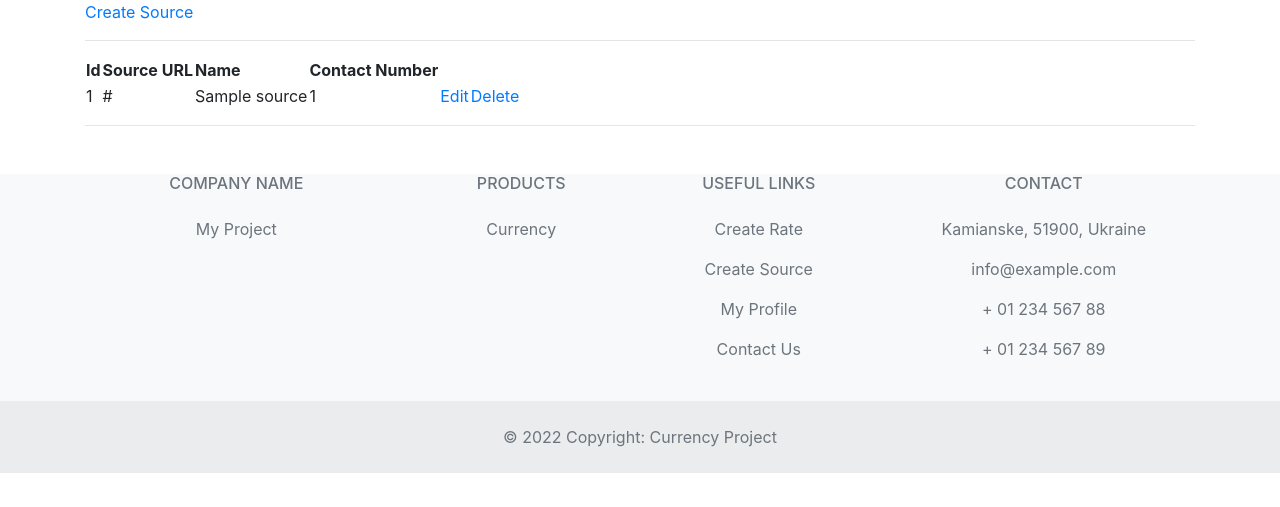
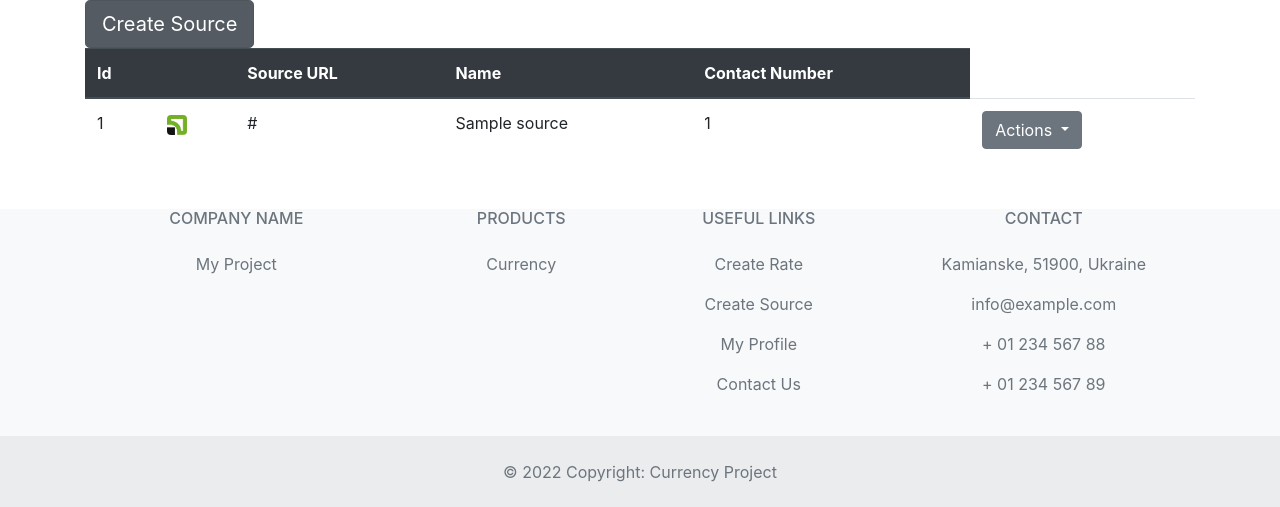
Before and after one commit to MariiaPidisko/Currency, a Django app: page /currency/source/list/ in a window 1280 px wide. Shown: the part 70-577 px from the top of the page. Run offline with Django 4.2, Linux system fonts and the light colour scheme; tables that the repository leaves empty hold one stand-in row (values such as "Sample post").

Commit message:
HomeWork12:Some changes in bootstrap. Added logo for the model Source.

```diff
--- a/app/accounts/templates/my_profile.html
+++ b/app/accounts/templates/my_profile.html
@@ -4,7 +4,9 @@
 
 {% block content %}
     <div>My Profile</div>
-    <form method="post">
+    <img src="{{ request.user.avatar_url }}" width="150" height="150" class="rounded">
+
+    <form method="post" enctype="multipart/form-data">
     {% csrf_token %}
     {{ form|crispy }}
     <button type="submit">Update Profile</button>
--- a/app/accounts/views.py
+++ b/app/accounts/views.py
@@ -15,6 +15,7 @@ class MyProfile(LoginRequiredMixin, UpdateView):
     fields = (
         'first_name',
         'last_name',
+        'avatar',
     )
 
     def get_object(self, queryset=None):
--- a/app/currency/templates/base.html
+++ b/app/currency/templates/base.html
@@ -20,6 +20,9 @@
     {% endblock content %}
 </div>
 
+<script src="https://cdn.jsdelivr.net/npm/jquery@3.5.1/dist/jquery.slim.min.js"
+        integrity="sha384-DfXdz2htPH0lsSSs5nCTpuj/zy4C+OGpamoFVy38MVBnE+IbbVYUew+OrCXaRkfj"
+        crossorigin="anonymous"></script>
 <script src="https://cdn.jsdelivr.net/npm/bootstrap@4.6.1/dist/js/bootstrap.bundle.min.js"
         integrity="sha384-fQybjgWLrvvRgtW6bFlB7jaZrFsaBXjsOMm/tB9LTS58ONXgqbR9W8oWht/amnpF"
         crossorigin="anonymous"></script>
--- a/app/currency/templates/includes/navbar.html
+++ b/app/currency/templates/includes/navbar.html
@@ -1,3 +1,5 @@
+{% load static %}
+
 <nav class="navbar navbar-expand-lg navbar-light bg-light">
     <button class="navbar-toggler" type="button" data-bs-toggle="collapse" data-bs-target="#navbarText"
             aria-controls="navbarText" aria-expanded="false" aria-label="Toggle navigation">
@@ -24,6 +26,12 @@
 
         <span class="navbar-text">
         {% if request.user.is_authenticated %}
+            {% if request.user.avatar %}
+                <img src="{{ request.user.avatar.url }}" width="50" height="50" class="rounded-circle">
+            {% else %}
+                <img src="{% static  'img/anon_user.png' %}" width="40" height="40" class="rounded-circle">
+            {% endif %}
+
             <a href="{% url 'accounts:my-profile' %}" class="btn btn-outline-success">My Profile</a>
             <a href="{% url 'password_change' %}" class="btn btn-outline-warning">Change password</a>
             <a href="{% url 'logout' %}" class="btn btn-danger">Logout</a>
--- a/app/currency/templates/source_list.html
+++ b/app/currency/templates/source_list.html
@@ -1,29 +1,50 @@
 {% extends 'base.html' %}
 
+{% load static %}
+
 {% block content %}
-    <a href="{% url 'currency:source_create' %}">Create Source</a>
-<hr>
-    <table>
+<a href="{% url 'currency:source_create' %}" class="btn btn-secondary btn-lg active" role="button" aria-pressed="true">Create
+    Source</a>
+
+<table class="table">
+    <thead class="thead-dark">
     <tr>
-            <th scope="col"> Id </th>
-            <th scope="col"> Source URL </th>
-            <th scope="col"> Name </th>
-            <th scope="col"> Contact Number </th>
+        <th scope="col"> Id</th>
+        <th scope="col"> &nbsp;</th>
+        <th scope="col"> Source URL</th>
+        <th scope="col"> Name</th>
+        <th scope="col"> Contact Number</th>
     </tr>
+    </thead>
 
     {% for source in source_list %}
 
     <tr>
-            <td> {{ source.id }} </td>
-            <td> {{ source.source_url }} </td>
-            <td> {{ source.name }} </td>
-            <td> {{ source.contact_number }} </td>
-            <td><a href="{% url 'currency:source_update' source.id %}">Edit</a></td>
-            <td><a href="{% url 'currency:source_delete' source.id %}">Delete</a></td>
+        <td> {{ source.id }}</td>
+        {% if source.id == 1 %}
+        <td><img src="{% static  'img/privat.png' %}" width="20" height="20" class="rounded"></td>
+        {% elif source.id == 2 %}
+        <td><img src="{% static  'img/mono.jpeg' %}" width="20" height="20" class="rounded"></td>
+        {% endif %}
+        <td> {{ source.source_url }}</td>
+        <td> {{ source.name }}</td>
+        <td> {{ source.contact_number }}</td>
+        <td>
+            <div class="dropdown">
+                <button class="btn btn-secondary dropdown-toggle" href="#" role="button"
+                        id="dropdownMenuLink" data-toggle="dropdown" aria-expanded="false">
+                    Actions
+                </button>
+                <div class="dropdown-menu" aria-labelledby="dropdownMenuLink">
+                    <a class="dropdown-item" href="{% url 'currency:source_update' source.id %}">Edit</a>
+                    <a class="dropdown-item" href="{% url 'currency:source_delete' source.id %}">Delete</a>
+                </div>
+            </div>
+        </td>
     </tr>
 
     {% endfor %}
 
 </table>
-<hr>
+
 {% endblock content %}
--- a/app/settings/urls.py
+++ b/app/settings/urls.py
@@ -1,3 +1,5 @@
+from django.conf import settings
+from django.conf.urls.static import static
 from django.contrib import admin
 from django.urls import include, path
 from django.views.generic import TemplateView
@@ -14,3 +16,6 @@ urlpatterns = [
 
     path('__debug__/', include('debug_toolbar.urls')),
 ]
+
+urlpatterns += static(settings.MEDIA_URL, document_root=settings.MEDIA_ROOT)
+urlpatterns += static(settings.STATIC_URL, document_root=settings.STATIC_ROOT)
```
Also changed, not shown: app/accounts/models.py (+12 -0 lines), app/currency/templates/rate_list.html (+3 -7 lines), app/settings/settings.py (+8 -1 lines), app/accounts/migrations/0003_user_avatar.py (added), app/accounts/static/img/anon_user.png (added), app/accounts/static/img/mono.jpeg (added), app/accounts/static/img/privat.png (added), app/currency/migrations/0002_alter_rate_source_alter_source_name.py (added), 2 other files. Lines whose indentation alone changed are shown as unchanged.
